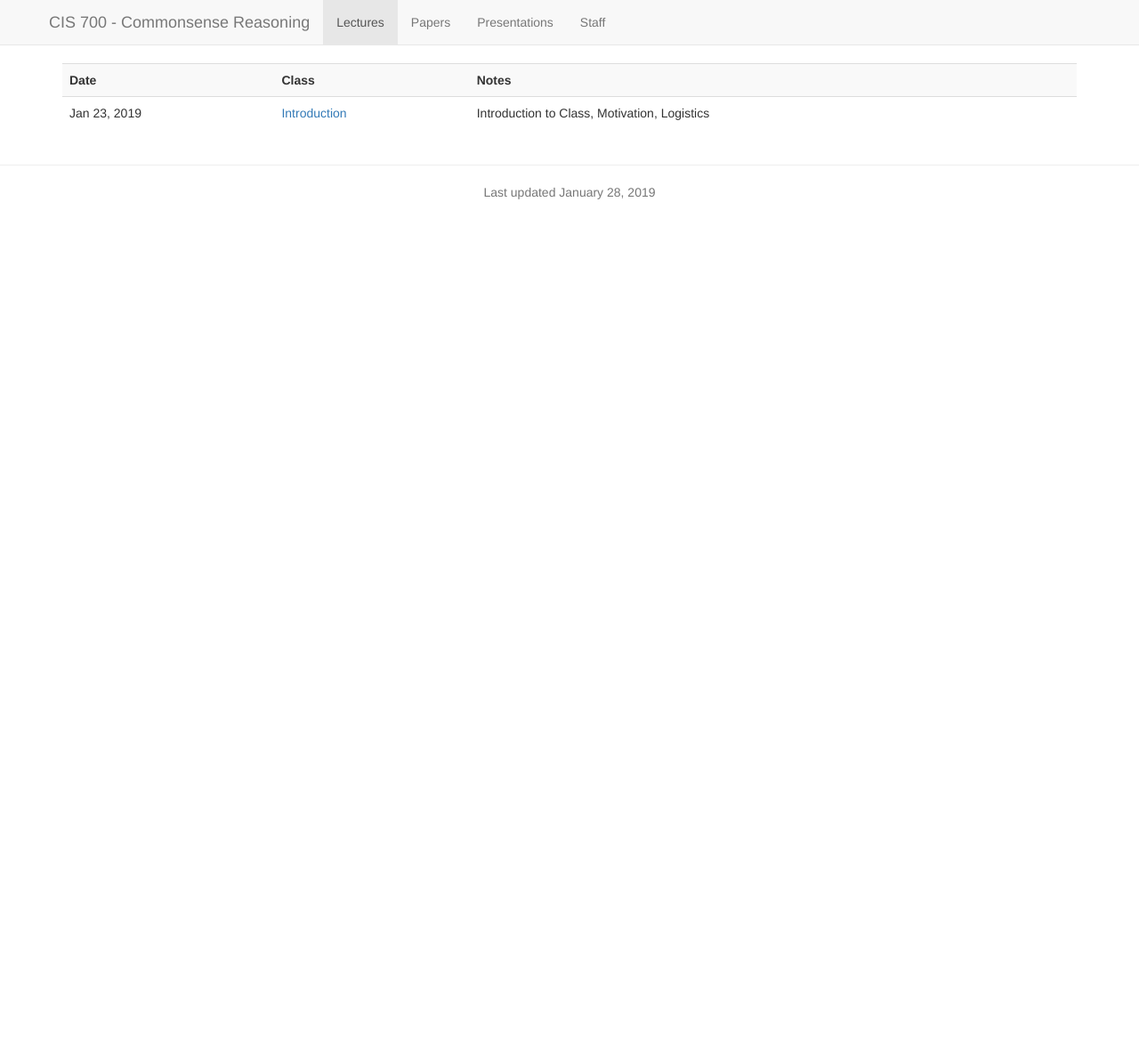
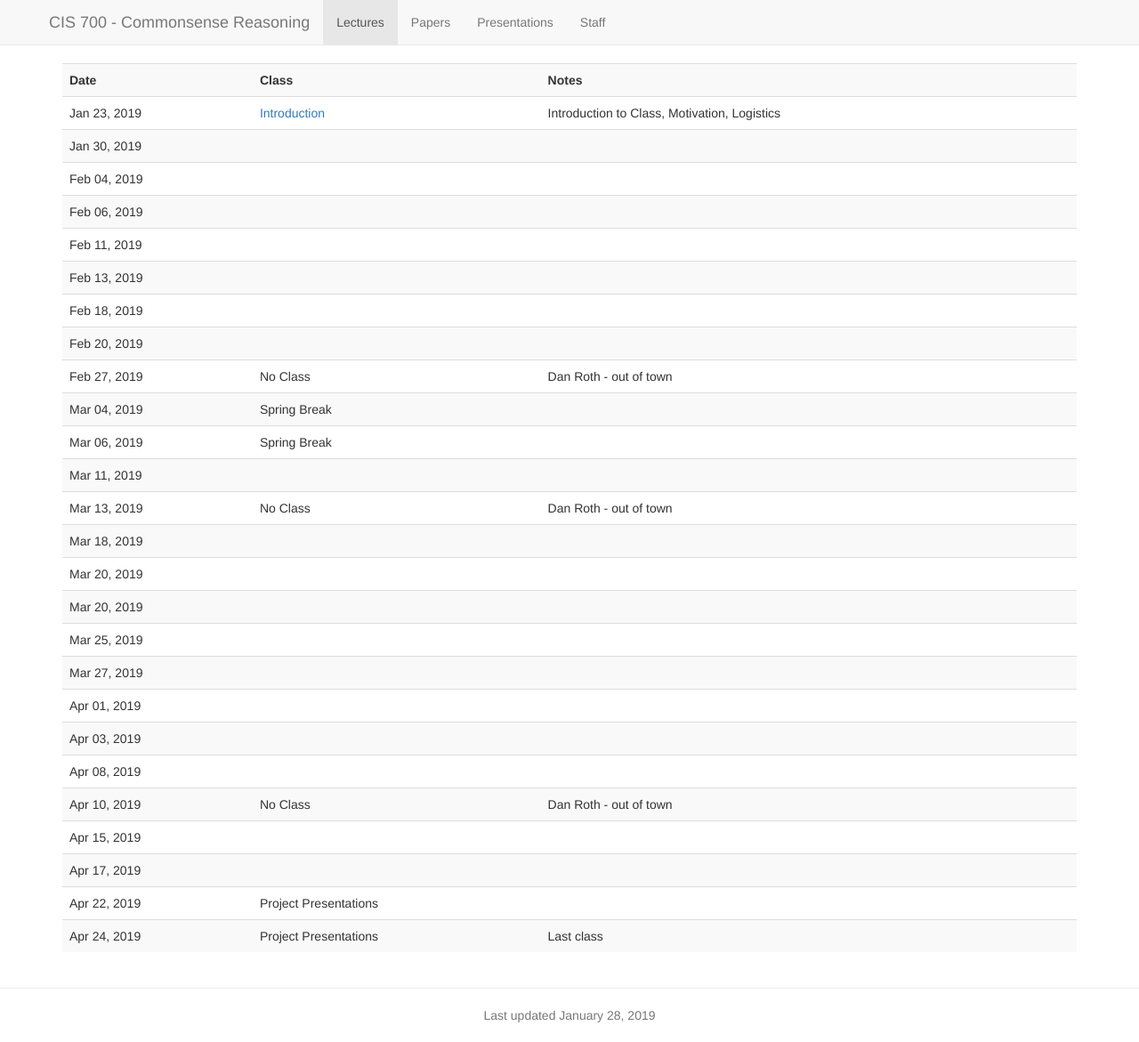
Before and after one commit to nitishgupta/cis700dr, a Jekyll site: the page built from lectures.md, in a window 1280 px wide. Shown: the whole page at 89% size. Built offline with Jekyll 4.4.1, drawn with Linux system fonts in a browser that asks for light colours; nearby versions of some CDN libraries; a script that is not in the unit is left out; before the commit the page ends 900 px from its top, so only the background shows below that.

```diff
--- a/_data/lectures.yaml
+++ b/_data/lectures.yaml
@@ -1,8 +1,163 @@
 -
-  date: 2019-01-23
-  title: Introduction
-  slides: slides/Lec1-Intro-1-23-2019.pptx
-  comments: Introduction to Class, Motivation, Logistics
+    date: 2019-01-23
+    title: Introduction
+    slides: slides/Lec1-Intro-1-23-2019.pptx
+    comments: Introduction to Class, Motivation, Logistics
+
+
+-
+    date: 2019-01-30
+    title:
+    slides:
+    comments:
+
+-
+    date: 2019-02-04
+    title:
+    slides:
+    comments:
+
+-
+    date: 2019-02-06
+    title:
+    slides:
+    comments:
+
+-
+    date: 2019-02-11
+    title:
+    slides:
+    comments:
+
+-
+    date: 2019-02-13
+    title:
+    slides:
+    comments:
+
+-
+    date: 2019-02-18
+    title:
+    slides:
+    comments:
+
+-
+    date: 2019-02-20
+    title:
+    slides:
+    comments:
+
+-
+    date: 2019-02-27
+    title: No Class
+    slides:
+    comments: Dan Roth - out of town
+
+-
+    date: 2019-03-04
+    title: Spring Break
+    slides:
+    comments:
+
+
+-
+    date: 2019-03-06
+    title: Spring Break
+    slides:
+    comments:
+
+
+-
+    date: 2019-03-11
+    title:
+    slides:
+    comments:
+
+-
+    date: 2019-03-13
+    title: No Class
+    slides:
+    comments: Dan Roth - out of town
+
+-
+    date: 2019-03-18
+    title:
+    slides:
+    comments:
+
+-
+    date: 2019-03-20
+    title:
+    slides:
+    comments:
+
+
+-
+    date: 2019-03-20
+    title:
+    slides:
+    comments:
+
+-
+    date: 2019-03-25
+    title:
+    slides:
+    comments:
+
+
+-
+    date: 2019-03-27
+    title:
+    slides:
+    comments:
+
+-
+    date: 2019-04-01
+    title:
+    slides:
+    comments:
+
+-
+    date: 2019-04-03
+    title:
+    slides:
+    comments:
+
+-
+    date: 2019-04-08
+    title:
+    slides:
+    comments:
+
+-
+    date: 2019-04-10
+    title: No Class
+    slides:
+    comments: Dan Roth - out of town
+
+-
+    date: 2019-04-15
+    title:
+    slides:
+    comments:
+
+-
+    date: 2019-04-17
+    title:
+    slides:
+    comments:
+
+-
+    date: 2019-04-22
+    title: Project Presentations
+    slides:
+    comments:
+
+-
+    date: 2019-04-24
+    title: Project Presentations
+    slides:
+    comments: Last class
 
 # -
 #   date: 2017-09-7
```
Also changed, not shown: _data/papers.yaml (+94 -0 lines), papers.md (+12 -8 lines).
